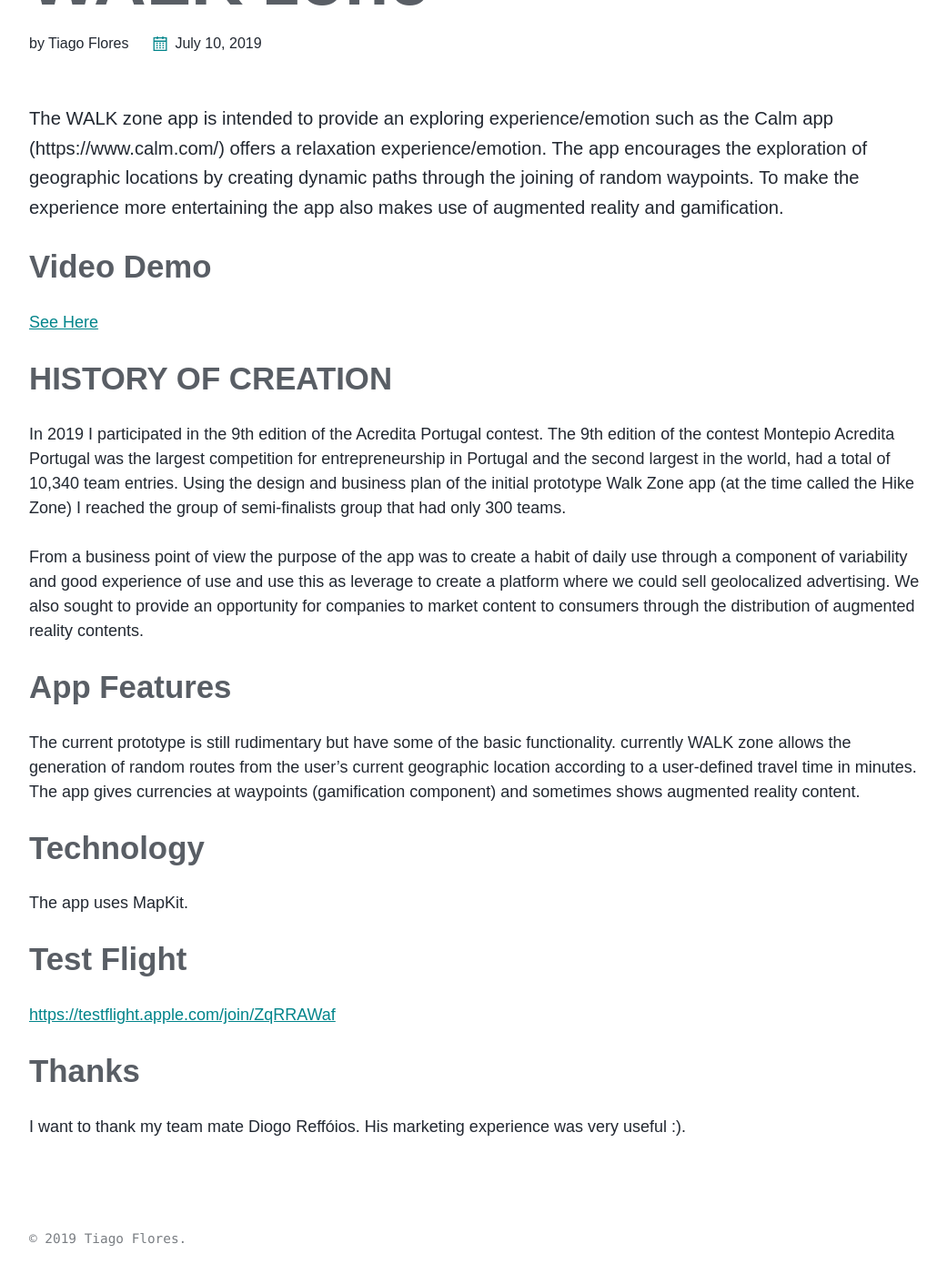
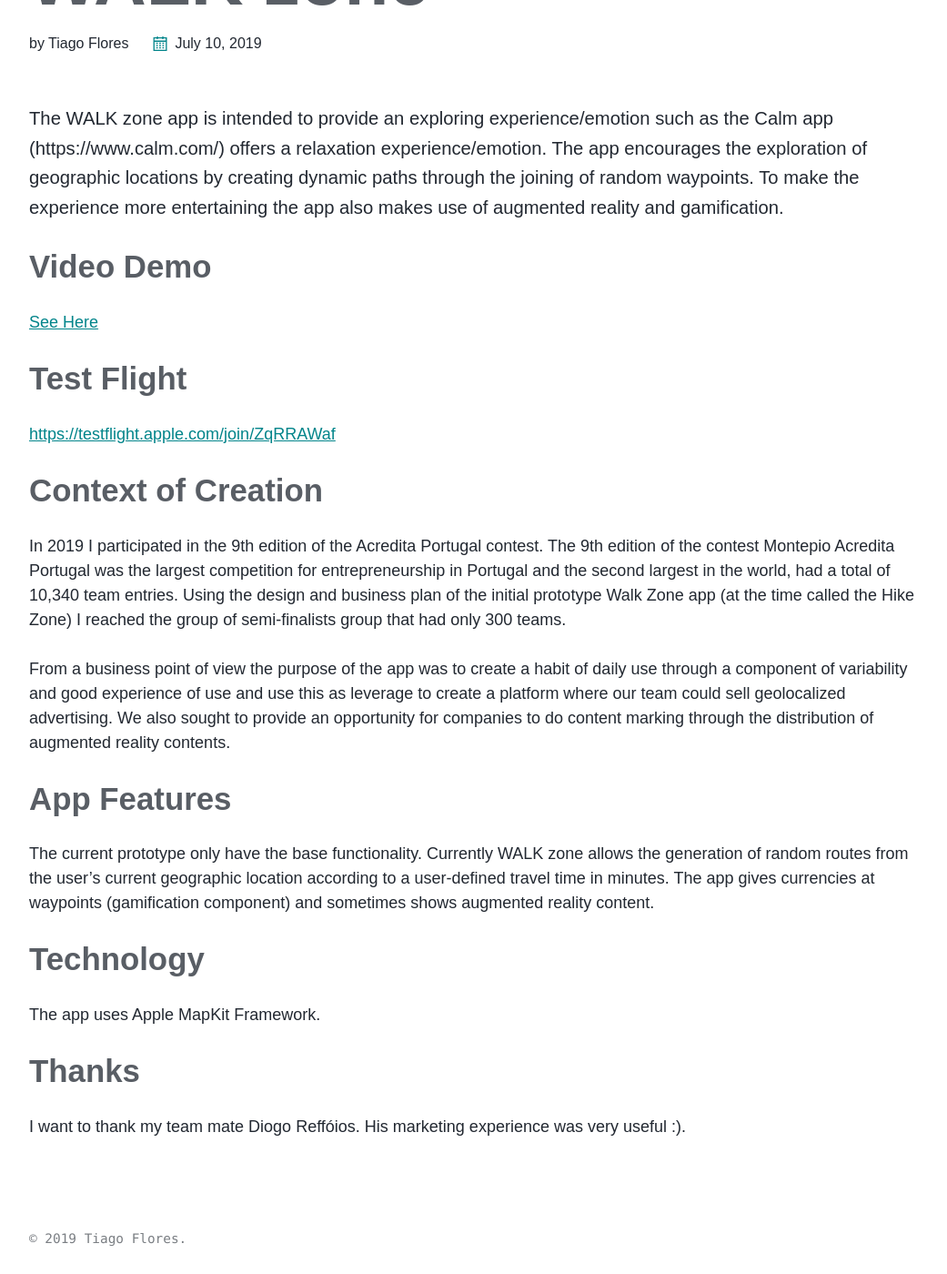
Before and after one commit to TiagoMJFlores/tiagomjflores.github.io, a Jekyll site: the page built from _appstore/walkzone.md, in a window 1280 px wide and 1400 px high, scrolled down 570 px. Shown: the whole window at 91% size, without its empty margins (40-1081 px from the left). Built offline with Jekyll 4.4.1, drawn with Linux system fonts in a browser that asks for light colours.

```diff
--- a/_appstore/walkzone.md
+++ b/_appstore/walkzone.md
@@ -14,29 +14,29 @@ To make the experience more entertaining the app also makes use of augmented rea
 ## Video Demo
 [See Here](https://youtu.be/dtkChb0Sy-o)
 
-## HISTORY OF CREATION
+## Test Flight
+
+[https://testflight.apple.com/join/ZqRRAWaf](https://testflight.apple.com/join/ZqRRAWaf)
+
+## Context of Creation
 
 In 2019 I participated in the 9th edition of the Acredita Portugal contest.
 The 9th edition of the contest Montepio Acredita Portugal was the largest competition for entrepreneurship in Portugal
 and the second largest in the world, had a total of 10,340 team entries.
 Using the design and business plan of the initial prototype Walk Zone app (at the time called the Hike Zone) I reached the group of semi-finalists group that had only 300 teams.
 
-From a business point of view the purpose of the app was to create a habit of daily use through a component of variability and good experience of use and use this as leverage to create a platform where we could sell geolocalized advertising.
-We also sought to provide an opportunity for companies to market content to consumers through the distribution of augmented reality contents.
+From a business point of view the purpose of the app was to create a habit of daily use through a component of variability and good experience of use and use this as leverage to create a platform where our team could sell geolocalized advertising.
+We also sought to provide an opportunity for companies to do content marking through the distribution of augmented reality contents.
 
 ## App Features
 
-The current prototype is still rudimentary but have some of the basic functionality.
-currently WALK zone allows the generation of random routes from the user's current geographic location according to a user-defined travel time in minutes.
+The current prototype only have the base functionality.
+Currently WALK zone allows the generation of random routes from the user's current geographic location according to a user-defined travel time in minutes.
 The app gives currencies at waypoints (gamification component) and sometimes shows augmented reality content.
 
 ## Technology
 
-The app uses MapKit.
-
-## Test Flight
-
-[https://testflight.apple.com/join/ZqRRAWaf](https://testflight.apple.com/join/ZqRRAWaf)
+The app uses Apple MapKit Framework.
 
 
 ## Thanks
```
Also changed, not shown: _appstore/bombeirospt.md (+4 -3 lines), _appstore/fruitglasses.md (+4 -5 lines).
